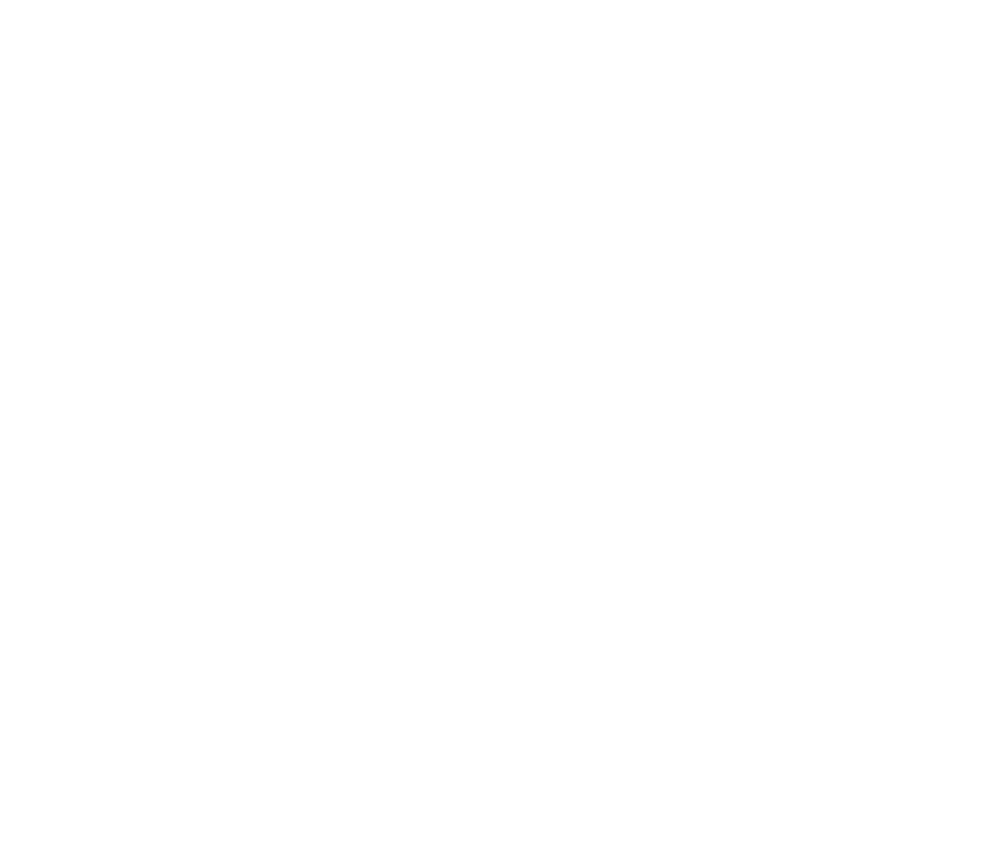
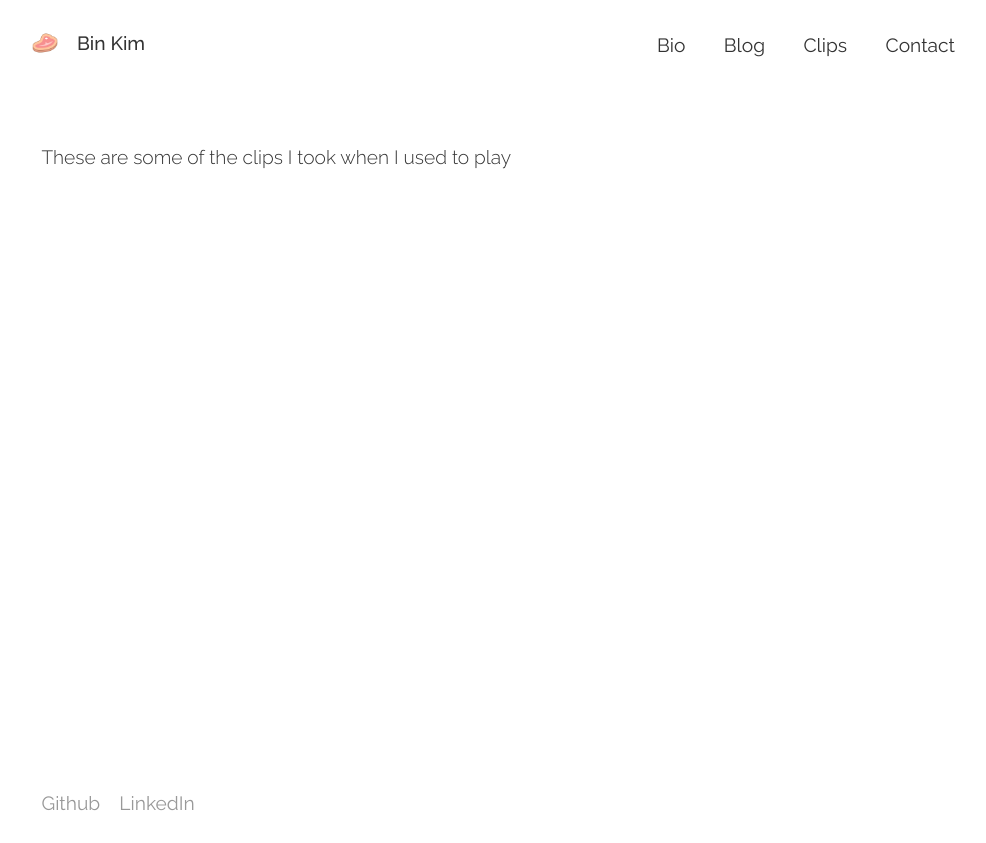
Before and after one commit to lyakyb/youngbin-kim.com, a Gatsby site: page /clips in a window 1280 px wide. Before the commit this address had no page. Shown: the whole page, without its empty margins (137-1123 px from the left). Before the commit the page ends 800 px from the top, so only its background shows below. Built offline with nearby package versions, Linux system fonts and the light colour scheme; Gatsby itself is replaced by a stand-in of ours; some packages are replaced by stand-ins of ours.

Commit message:
pull out clips to a sepearte page

```diff
--- a/src/components/Clips.js
+++ b/src/components/Clips.js
@@ -34,17 +34,10 @@
   }
 
   render() {
-    if (this.state.showClips) {
-      return (
-        <div className="youtube block">
-          <YoutubePlayer vidIds={this.state.vidIds} />
-        </div>
-      )
-    }
-
     return (
-      <div className="youtube">
-        <button onClick={() => this.loadClips()}>Load Clips</button>
+      <div className="youtube block">
+        <p>These are some of the clips I took when I used to play</p>
+        <YoutubePlayer vidIds={this.state.vidIds} />
       </div>
     )
   }
--- a/src/data/Config.js
+++ b/src/data/Config.js
@@ -3,6 +3,7 @@
   navLinks: [
     { name: 'Bio', link: '/bio/'},
     { name: 'Blog', link: '/404'},
+    { name: 'Clips', link: '/clips'},
     { name: 'Contact', link: '/contact'},
   ]
 }
--- /dev/null
+++ b/src/pages/clips.js
@@ -0,0 +1,20 @@
+import React from "react"
+import Helmet from "react-helmet"
+
+import Layout from "../layout"
+import SEO from "../components/seo"
+import ExperienceList from '../components/ExperienceList'
+import Clips from "../components/Clips"
+import Config from "../data/Config"
+
+const ClipsPage = () => (
+  <Layout>
+    <Helmet title={`Clips | ${Config.siteTitle}`}/>
+    <SEO />
+    <div className="container">
+      <Clips/>
+    </div>
+  </Layout>
+)
+
+export default ClipsPage
```
